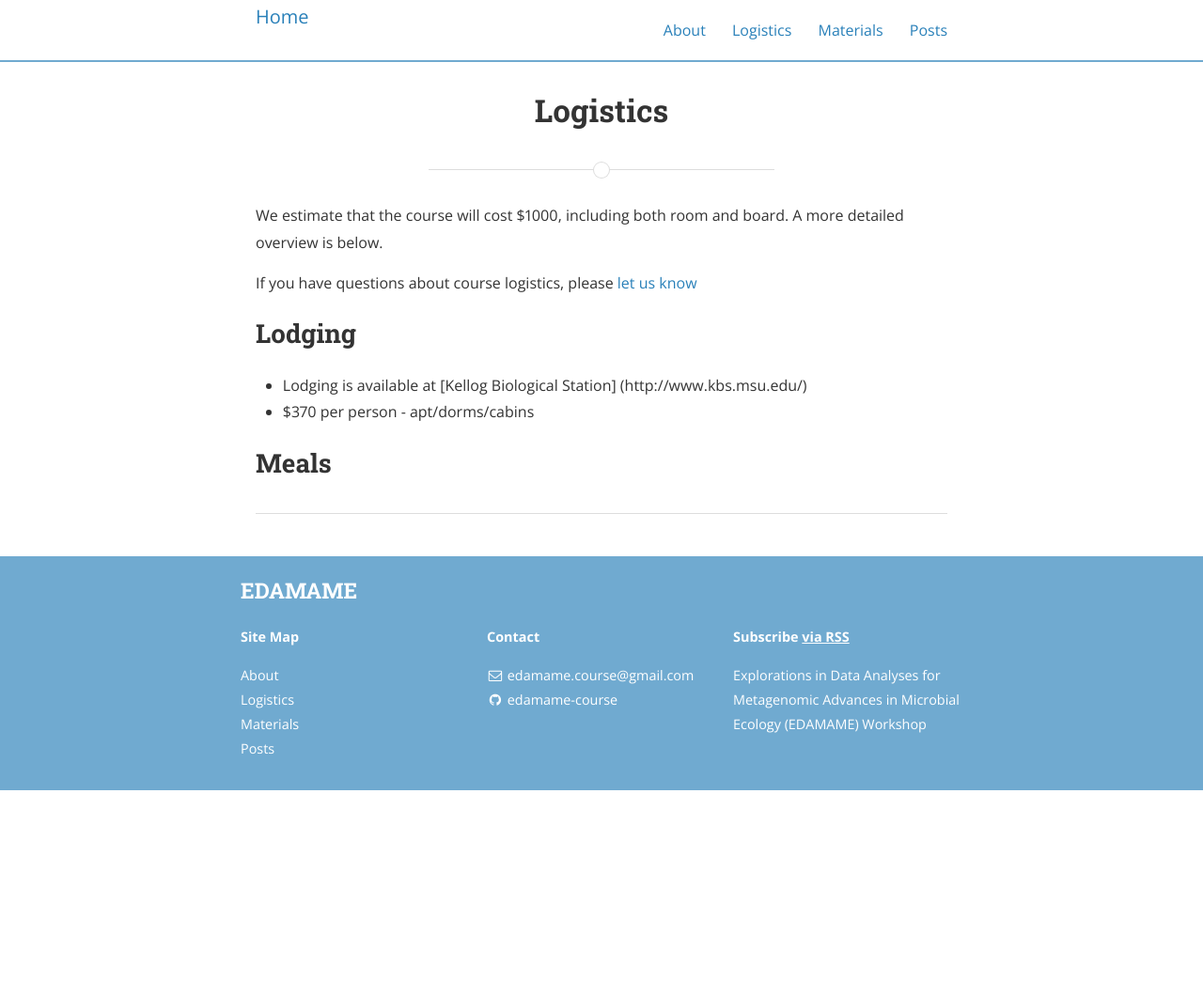
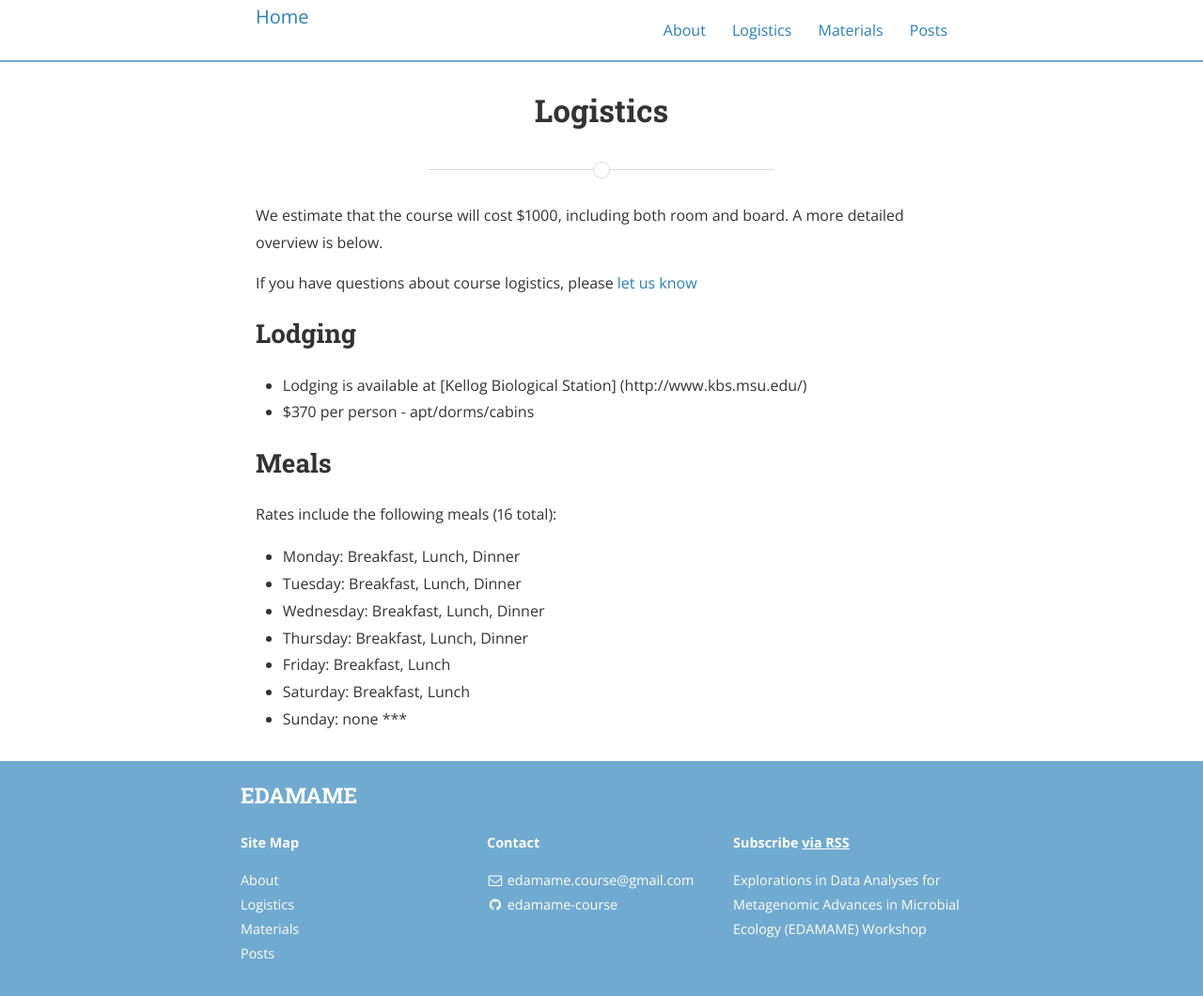
Before and after one commit to edamame-course/edamame-course.github.io, a Jekyll site: the page built from logistics.md, in a window 1280 px wide. Shown: the whole page at 94% size. Built offline with Jekyll 4.4.1, drawn with Linux system fonts in a browser that asks for light colours; nearby versions of some CDN libraries; a style sheet for code colours, icons or effects is not loaded; before the commit the page ends 900 px from its top, so only the background shows below that.

Commit message:
updated meal info

```diff
--- a/logistics.md
+++ b/logistics.md
@@ -16,5 +16,13 @@ If you have questions about course logistics, please [let us know](mailto:edamam
 
 ## Meals
 
+Rates include the following meals (16 total):
 
+* Monday:    Breakfast, Lunch, Dinner
+* Tuesday:   Breakfast, Lunch, Dinner
+* Wednesday: Breakfast, Lunch, Dinner
+* Thursday:  Breakfast, Lunch, Dinner
+* Friday:    Breakfast, Lunch
+* Saturday:  Breakfast, Lunch
+* Sunday:    none
 ***
```
